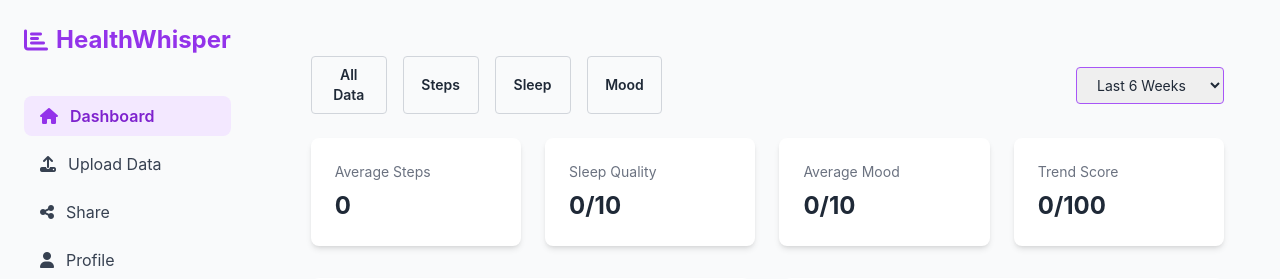
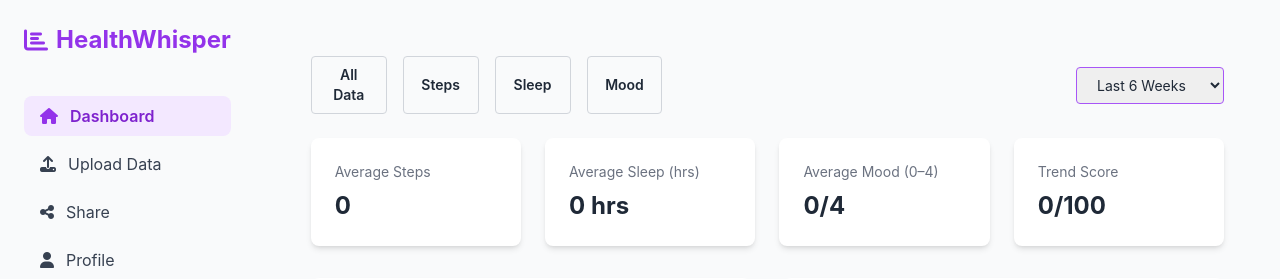
Before and after one commit to kdmars0168/data-analytics-app, a Flask app: page /dashboard in a window 1280 px wide. Shown: the top 279 px of the page. Run offline with Flask 3, Linux system fonts and the light colour scheme; the visitor is signed in with stand-in values (Sample User, id 1); data that the repository does not hold is empty; some libraries are stand-ins or nearby versions.

Commit message:
Fix mood pie chart logic, add trend score formula, adjust mood display scale

```diff
--- a/app/routes.py
+++ b/app/routes.py
@@ -157,11 +157,22 @@ def dashboard():
             "yearly": reduce_mood(grouped["yearly"])  # no limit
         }
 
+        # Trend score formula: weighted average of normalized steps, sleep, and mood
+        def calculate_trend_score(records):
+            if not records:
+                return 0
+            steps_scores = [min(r.steps / 10000, 1) for r in records]  # Normalize to 10k steps
+            sleep_scores = [min(r.sleep_hours / 8, 1) for r in records]  # Normalize to 8h sleep
+            mood_scores = [r.mood / 4 for r in records]  # Normalize mood from 0–4
+
+            weighted = [0.4 * s + 0.3 * sl + 0.3 * m for s, sl, m in zip(steps_scores, sleep_scores, mood_scores)]
+            return round(mean(weighted) * 100, 1)
+
         summary = {
             "average_steps": int(mean([r.steps for r in records])),
             "sleep_quality": round(mean([r.sleep_hours for r in records]), 1),
             "average_mood": round(mean([r.mood for r in records]), 1),
-            "trend_score": 87  # Placeholder for real trend logic
+            "trend_score": calculate_trend_score(records)
         }
 
     return render_template(
--- a/app/templates/dashboard.html
+++ b/app/templates/dashboard.html
@@ -48,12 +48,12 @@
         <p class="text-2xl font-bold">{{ summary.average_steps }}</p>
       </div>
       <div class="bg-white p-6 rounded-lg shadow-md">
-        <h2 class="text-gray-500 text-sm mb-2">Sleep Quality</h2>
-        <p class="text-2xl font-bold">{{ summary.sleep_quality }}/10</p>
+        <h2 class="text-gray-500 text-sm mb-2">Average Sleep (hrs)</h2>
+        <p class="text-2xl font-bold">{{ summary.sleep_quality }} hrs</p>
       </div>
       <div class="bg-white p-6 rounded-lg shadow-md">
-        <h2 class="text-gray-500 text-sm mb-2">Average Mood</h2>
-        <p class="text-2xl font-bold">{{ summary.average_mood }}/10</p>
+        <h2 class="text-gray-500 text-sm mb-2">Average Mood (0–4)</h2>
+        <p class="text-2xl font-bold">{{ summary.average_mood }}/4</p>
       </div>
       <div class="bg-white p-6 rounded-lg shadow-md">
         <h2 class="text-gray-500 text-sm mb-2">Trend Score</h2>
```
